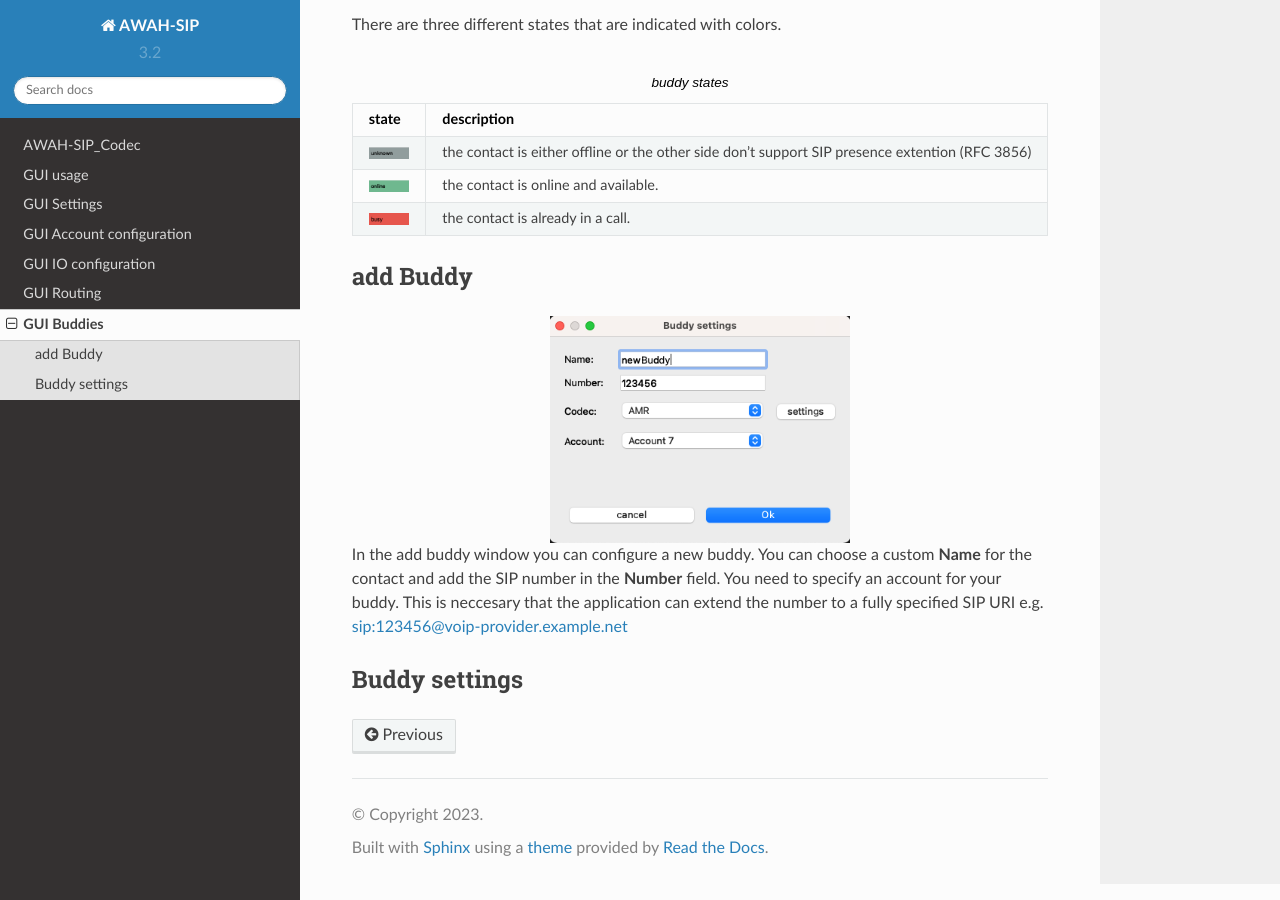
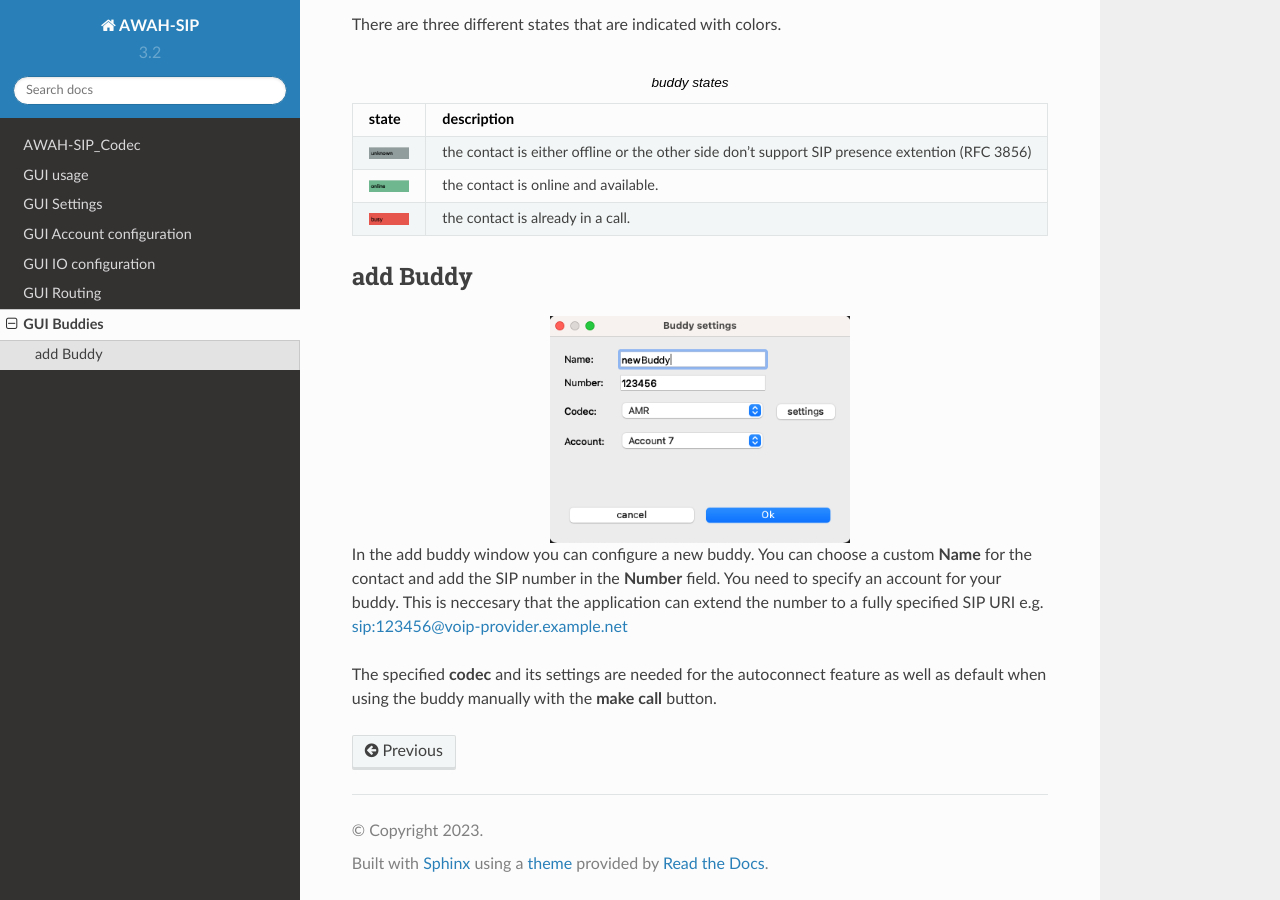
Before and after one commit to AWAH-SIP/AWAH-SIP_Documentation, a Sphinx documentation site: the page built from docs/source/AWAH-SIP_GUI_Buddies.rst, in a window 1280 px wide and 900 px high, scrolled down 542 px. Built offline with Sphinx 7.4.7 and the Read the Docs theme 2.0.0, drawn with Linux system fonts in a browser that asks for light colours.

Commit message:
updated buddy

```diff
--- a/docs/source/AWAH-SIP_GUI_Buddies.rst
+++ b/docs/source/AWAH-SIP_GUI_Buddies.rst
@@ -56,5 +56,4 @@ add Buddy
 In the add buddy window you can configure a new buddy. You can choose a custom **Name** for the contact and add the SIP number in the **Number** field.
 You need to specify an account for your buddy. This is neccesary that the application can extend the number to a fully specified SIP URI e.g. sip:123456@voip-provider.example.net
 
-Buddy settings
---------------
+The specified **codec** and its settings are needed for the autoconnect feature as well as default when using the buddy manually with the **make call** button.
```
